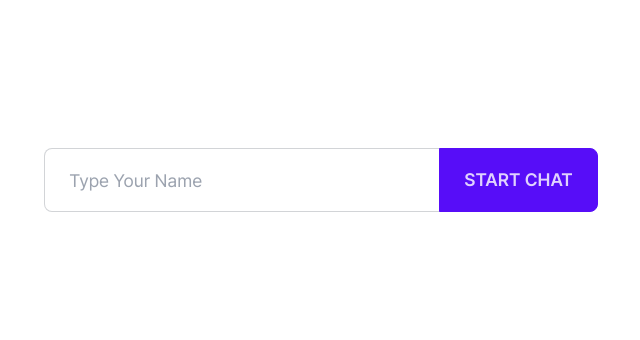
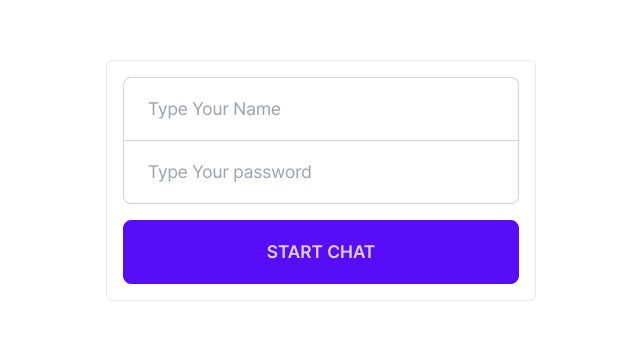
Before and after one commit to kc-softmax/arbiter, a Next.js app in the folder example/chat-example/: page / in a window 1280 px wide. Shown: the part 220-560 px from the top of the page, without its empty margins (319-959 px from the left). Built offline with nearby package versions, Linux system fonts and the light colour scheme; no server answers.

Commit message:
[ADD] 로그인을 통해 바로 토큰 가져오기 추가

```diff
--- a/example/chat-example/@types/chat.ts
+++ b/example/chat-example/@types/chat.ts
@@ -1,7 +1,8 @@
 import { ChatActions } from "@/const/actions";
 
 export interface ChatInfo {
-  name: string;
+  id: string;
+  token: string;
 }
 
 export interface ChatMessage {
--- a/example/chat-example/components/chat/ChatList.tsx
+++ b/example/chat-example/components/chat/ChatList.tsx
@@ -10,7 +10,7 @@ interface ChatListProps {
 }
 
 const ChatList = ({ messages, eventMessage, chatInfo }: ChatListProps) => {
-  const { name } = chatInfo;
+  const { id } = chatInfo;
 
   return (
     <ul className="flex flex-col gap-2 flex-1">
@@ -20,7 +20,8 @@ const ChatList = ({ messages, eventMessage, chatInfo }: ChatListProps) => {
             username={user}
             message={message}
             time={time}
-            isMe={user === name}
+            // TODO: user.id와 비교 예정
+            isMe={user === id}
           />
         </li>
       ))}
--- a/example/chat-example/components/panel/ChattingPanel.tsx
+++ b/example/chat-example/components/panel/ChattingPanel.tsx
@@ -2,21 +2,18 @@ import { ChatInfo } from "@/@types/chat";
 import { useChat } from "@/app/hooks/useChat";
 import ChatInputForm from "../chat/ChatInputForm";
 import ChatRoom from "../chat/ChatRoom";
-
-const tempToken =
-  "eyJhbGciOiJIUzI1NiIsInR5cCI6IkpXVCJ9.eyJleHAiOjE2OTIyNTgwMjAsInN1YiI6IjEifQ.xwZwdlaGTxriSfOoYkjRejb_q8cPJ2LcNelPimf063Y";
 
 interface ChattingPanelProps {
   chatInfo: ChatInfo;
 }
 
 const ChattingPanel = ({ chatInfo }: ChattingPanelProps) => {
-  const { name } = chatInfo;
+  const { id, token } = chatInfo;
   const { roomId, messages, users, sendMessage, chatPanelRef, eventMessage } =
-    useChat(tempToken);
+    useChat(token);
 
   const sendChat = (message: string) => {
-    console.log(name, message);
+    console.log(id, message);
     sendMessage(message);
   };
 
--- a/example/chat-example/components/panel/PanelController.tsx
+++ b/example/chat-example/components/panel/PanelController.tsx
@@ -12,11 +12,12 @@ const PanelController = () => {
     "chatting",
   ] as const);
   const [chatInfo, setChatInfo] = useState<ChatInfo>({
-    name: "",
+    id: "",
+    token: "",
   });
 
-  const startChat = (name: string) => {
-    setChatInfo({ name });
+  const startChat = (chatInfo: ChatInfo) => {
+    setChatInfo(chatInfo);
     setActiveStep("chatting");
   };
 
--- a/example/chat-example/components/panel/StartChatPanel.tsx
+++ b/example/chat-example/components/panel/StartChatPanel.tsx
@@ -1,39 +1,73 @@
 "use client";
 
+import { ChatInfo } from "@/@types/chat";
 import React, { useState } from "react";
 
 interface StartChatPanelProps {
-  next: (name: string) => void;
+  next: (chatInfo: ChatInfo) => void;
 }
 
 const StartChatPanel = ({ next }: StartChatPanelProps) => {
-  const [name, setName] = useState("");
+  const [id, setID] = useState("");
+  const [password, setPassword] = useState("");
 
-  const onSubmit = (e: React.FormEvent<HTMLFormElement>) => {
+  const requestLogin = async () => {
+    const response = await fetch(
+      "http://192.168.0.48:8880/auth/console/login",
+      {
+        method: "POST",
+        headers: {
+          "Content-Type": "application/x-www-form-urlencoded",
+        },
+        body: `username=${id}&password=${password}`,
+      }
+    );
+
+    const data: { access_token: string; refresh_token: string } =
+      await response.json();
+
+    return data;
+  };
+
+  const onSubmit = async (e: React.FormEvent<HTMLFormElement>) => {
     e.preventDefault();
 
-    if (!name) return alert("Please enter your name");
+    if (!id || !password) return alert("Please enter your name");
 
-    next(name);
+    const { access_token } = await requestLogin();
+
+    // TODO: 진짜 id로 바꿀 예정
+    next({ token: access_token, id: id.split("@")[0] });
   };
 
   return (
     <section>
       <div>
         <form
-          className="flex h-screen justify-center items-center join"
+          className="flex h-screen justify-center items-center"
           onSubmit={onSubmit}
         >
+          <div className="border p-4 flex flex-col gap-4 rounded-md">
+            <div className="join join-vertical">
               <input
                 type="text"
                 className="input input-bordered input-lg join-item"
                 placeholder="Type Your Name"
-            onChange={(e) => setName(e.target.value)}
-            value={name}
+                onChange={(e) => setID(e.target.value)}
+                value={id}
               />
-          <button type="submit" className="btn btn-primary btn-lg join-item">
+              <input
+                type="password"
+                className="input input-bordered input-lg join-item"
+                placeholder="Type Your password"
+                onChange={(e) => setPassword(e.target.value)}
+                value={password}
+              />
+            </div>
+            <button type="submit" className="btn btn-primary btn-lg w-auto">
               Start Chat
             </button>
+          </div>
         </form>
       </div>
     </section>
```
Lines whose indentation alone changed are shown as unchanged.
